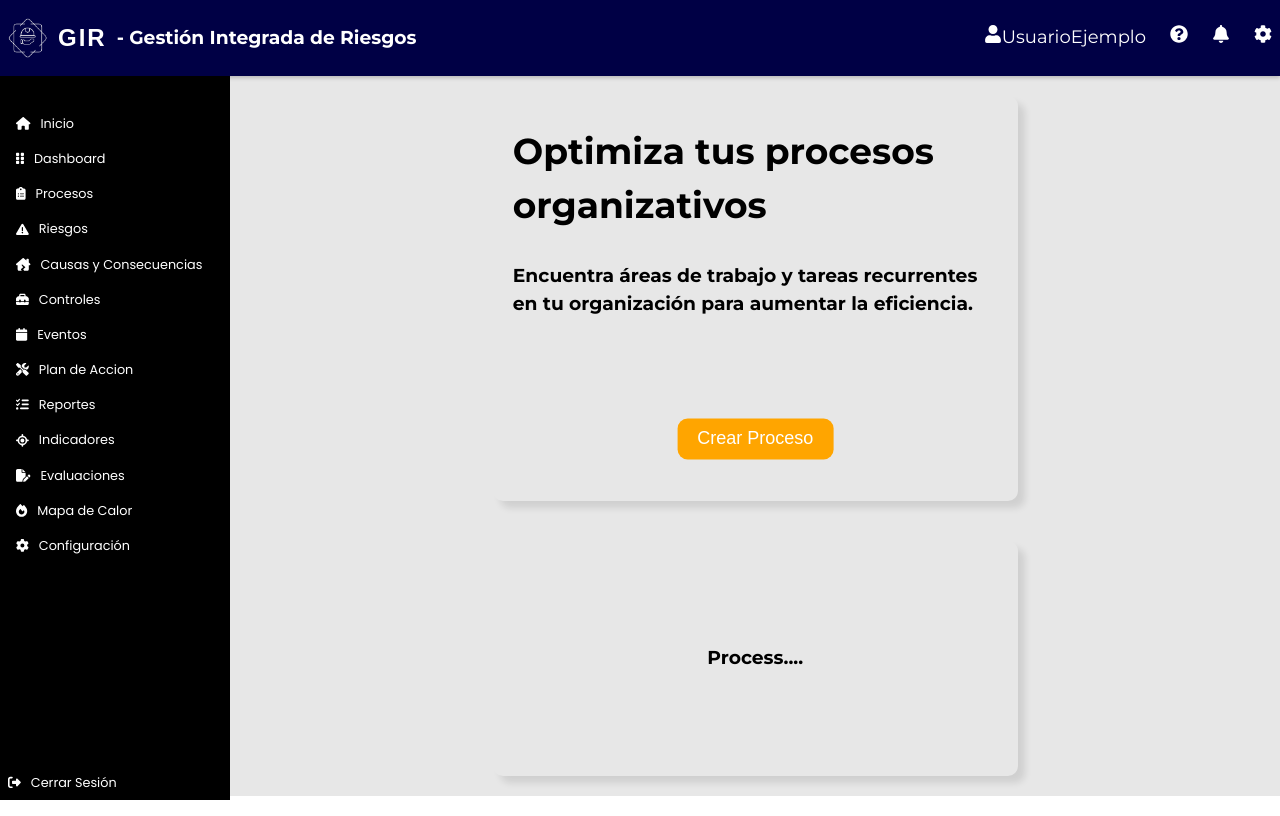
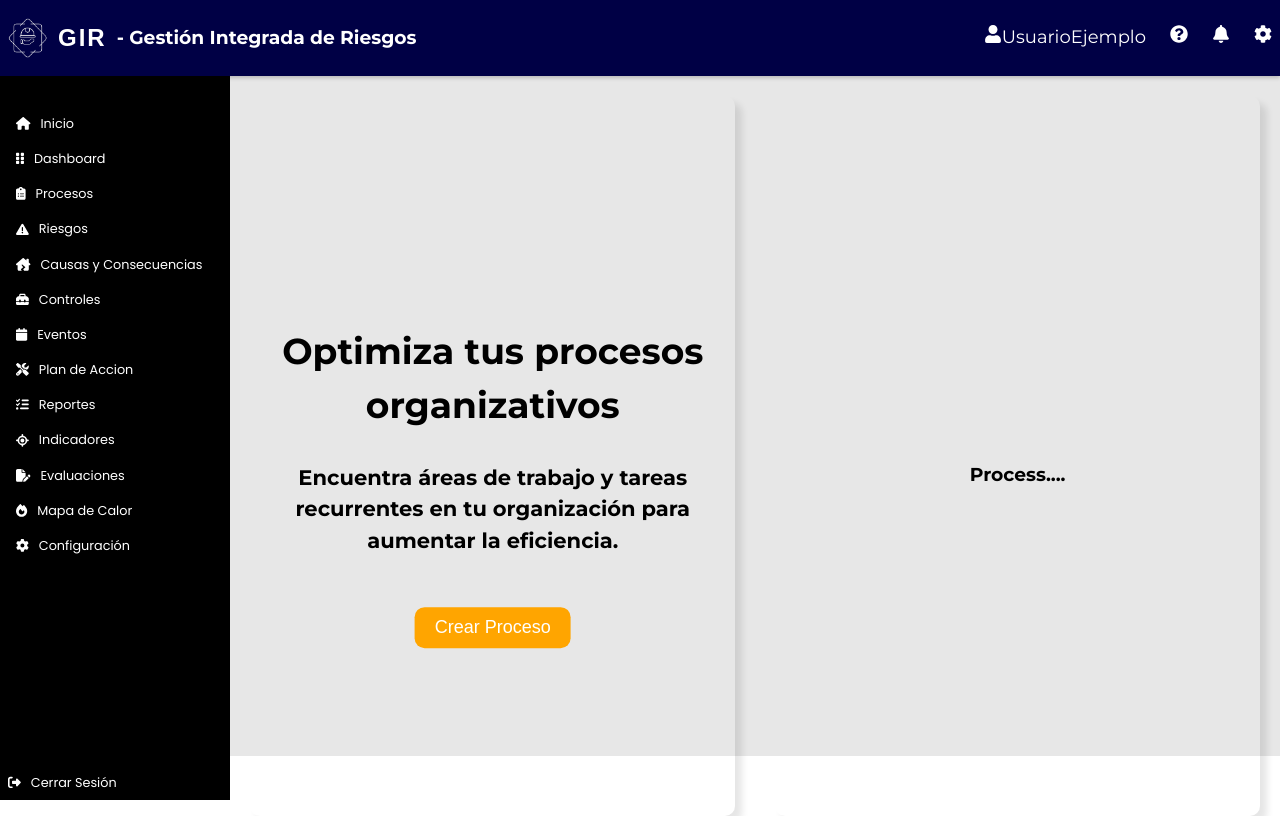
Before and after one commit to bldm99/girProject, a React (Vite) app: page / in a window 1280 px wide. Both pictures are taken after a click on the item "Procesos". Built offline with nearby package versions, Linux system fonts and the light colour scheme; no server answers.

Commit message:
Improved process design

```diff
--- a/src/componentes/Procesos/Modal.jsx
+++ b/src/componentes/Procesos/Modal.jsx
@@ -1,4 +1,5 @@
 import React from 'react';
+import './modal.css'
 
 const Modal = ({ isOpen, onClose }) => {
     return (
--- a/src/componentes/Procesos/Proceso.jsx
+++ b/src/componentes/Procesos/Proceso.jsx
@@ -1,5 +1,5 @@
 import React, { useState } from 'react';
-import './preceso.css'
+import './proceso.css';
 import Modal from './Modal';
 
 const Proceso = () => {
@@ -12,28 +12,28 @@ const Proceso = () => {
     const closeModal = () => {
         setModalOpen(false);
     }
+
     return (
-        <div className="container">
-            <div className="colum">
-                <div className="conten-column1">
+        <div className="container-process">
+            <div className="column-process">
+                <div className="content-column">
                     <div className='content-title'>
                         <h2>Optimiza tus procesos organizativos</h2>
                     </div>
                     <div className='content-subtitle'>
                         <h3>Encuentra áreas de trabajo y tareas recurrentes en tu organización para aumentar la eficiencia.</h3>
                     </div>
-                    <div className='content-btn'>
+                    <div className='content-button'>
                         <button onClick={openModal}>Crear Proceso</button>
                     </div>
                 </div>
-
             </div>
-            <div className="colum">
-                <div className='content-column2'>
+            <div className="column-process">
+                <div className='content-column'>
                     <h3>Process....</h3>
                 </div>
             </div>
-            {/*Modal */}
+            {/* Modal */}
             <Modal isOpen={modalOpen} onClose={closeModal} />
         </div>
     );
--- a/src/componentes/Procesos/preceso.css
+++ b/src/componentes/Procesos/modal.css
@@ -1,56 +1,3 @@
-.container {
-    display: flex;
-    flex-wrap: wrap;
-    height: 90vh;
-}
-
-.colum {
-    flex: 1;
-    padding: 20px;
-    box-shadow: 7px 7px 7px rgba(0, 0, 0, 0.1);
-    margin: 20px;
-    width: calc(50% - 40px);
-    border-radius: 10px;
-    height: 100vh;
-}
-
-
-/*Column one*/
-.conten-column1 {
-    position: relative;
-    top: 40%;
-    left: 50%;
-    transform: translate(-50%, -50%);
-}
-
-.conten-column1 .content-title {
-    font-size: 24px;
-}
-
-.conten-column1 .content-btn {
-    margin-top: 100px;
-    display: flex;
-    justify-content: center;
-    align-items: center;
-}
-
-.conten-column1 .content-btn button {
-    padding: 10px 20px;
-    font-size: 18px;
-    border-radius: 10px;
-    background-color: #FFA500;
-    color: #fff;
-    border: none;
-    cursor: pointer;
-    transition: background-color 0.3s;
-    outline: none;
-}
-
-.conten-column1 .content-btn button:hover {
-    background-color: #FF8C00;
-}
-
-/*Modal*/
 .modal-overlay {
     position: fixed;
     top: 0;
@@ -137,7 +84,6 @@
     justify-content: flex-end;
     margin-top: auto;
 }
-
 .close-button,
 .save-button {
     background: #FFA500;
@@ -176,23 +122,7 @@
 }
 
 
-/*Column two*/
-.content-column2 {
-    position: relative;
-    top: 40%;
-    left: 50%;
-    transform: translate(-50%, -50%);
-    text-align: center;
-}
-
 @media (max-width: 768px) {
-
-
-    .colum {
-        flex: none;
-        width: calc(95% - 40px);
-    }
-
     .modal-overlay {
         width: 95vw;
         height: 85vh;
--- /dev/null
+++ b/src/componentes/Procesos/proceso.css
@@ -0,0 +1,59 @@
+.container-process {
+    display: flex;
+    flex-wrap: wrap;
+    height: 85vh;
+}
+
+.column-process {
+    flex: 1;
+    padding: 20px;
+    box-shadow: 7px 7px 7px rgba(0, 0, 0, 0.1);
+    margin: 20px;
+    width: calc(50% - 40px);
+    border-radius: 10px;
+    height: 100%;
+}
+
+.content-column {
+    position: relative;
+    top: 50%;
+    left: 50%;
+    transform: translate(-50%, -50%);
+    text-align: center;
+}
+
+.content-title {
+    font-size: 24px;
+}
+
+.content-subtitle {
+    margin-top: 20px;
+    font-size: 18px;
+}
+
+.content-button {
+    margin-top: 50px;
+}
+
+.content-button button {
+    padding: 10px 20px;
+    font-size: 18px;
+    border-radius: 10px;
+    background-color: #FFA500;
+    color: #fff;
+    border: none;
+    cursor: pointer;
+    transition: background-color 0.3s;
+    outline: none;
+}
+
+.content-button button:hover {
+    background-color: #FF8C00;
+}
+
+@media (max-width: 768px) {
+    .column-process {
+        flex: none;
+        width: calc(95% - 40px);
+    }
+}
```
